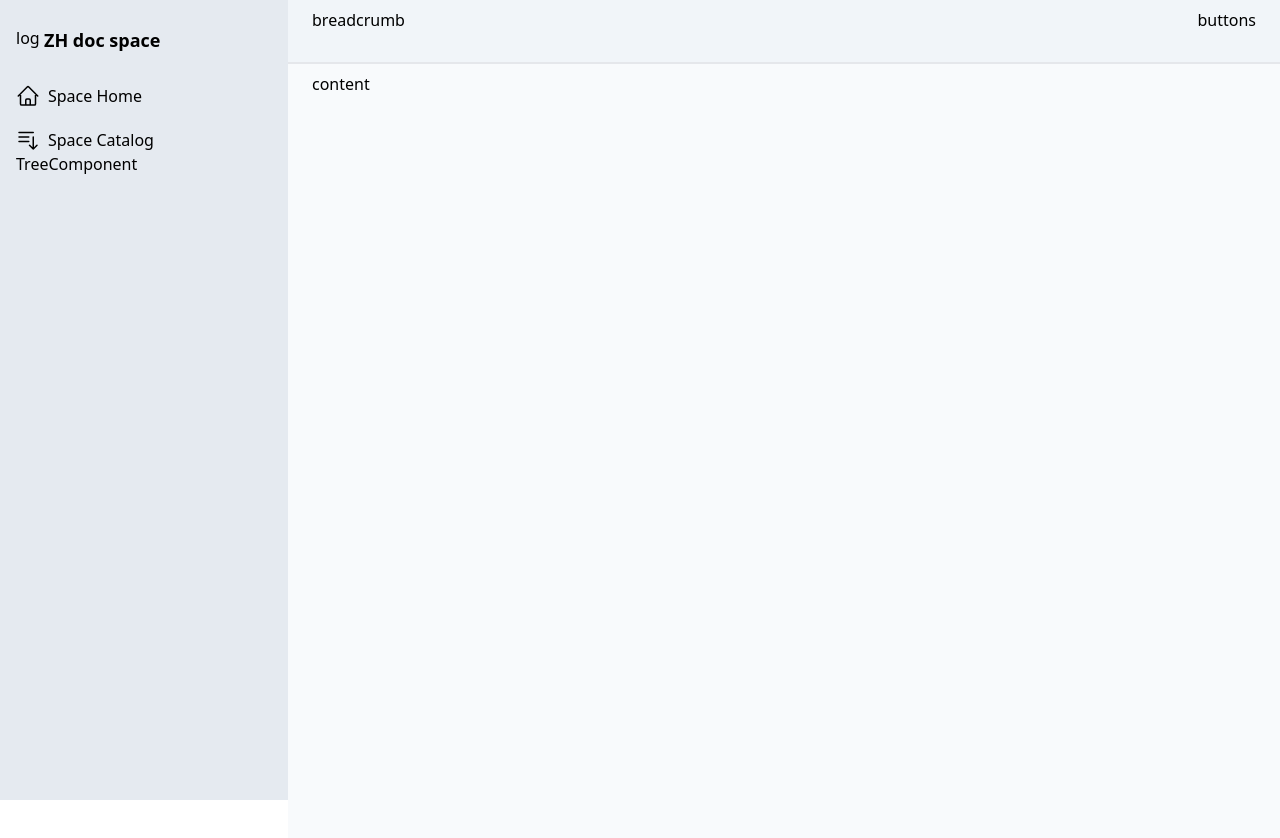
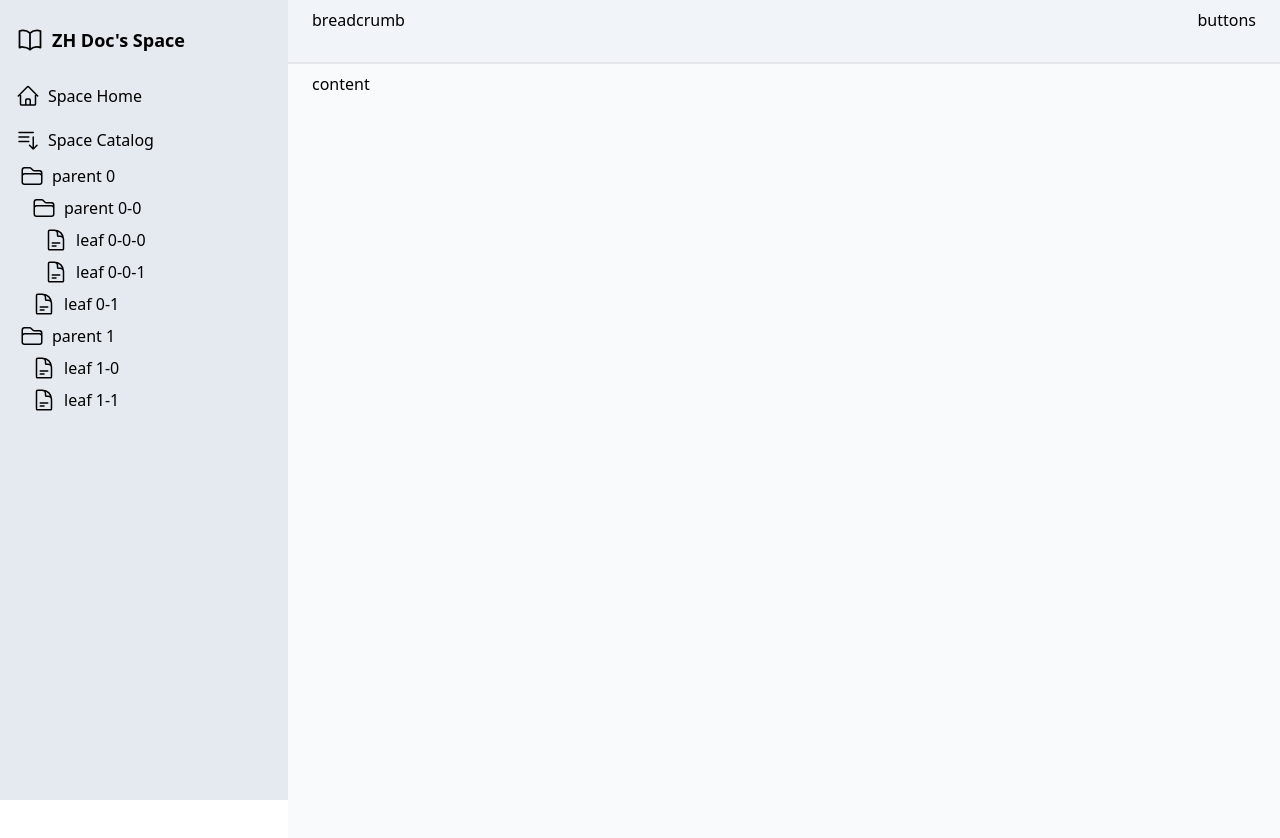
Before and after one commit to JacobChen22/zh-doc-front, a React (Vite) app: page / in a window 1280 px wide. Shown: the top 838 px of the page. Built offline with nearby package versions, Linux system fonts and the light colour scheme.

Commit message:
complete catalog tree

```diff
--- a/src/components/catalog-tree.tsx
+++ b/src/components/catalog-tree.tsx
@@ -1,25 +1,43 @@
-/**
- * demo data structure
- * const mocTreeData: any[] = [
- *     {
- *         title: 'parent 0',
- *         key: '0-0',
- *         children: [
- *             {title: 'leaf 0-0', key: '0-0-0', isLeaf: true},
- *             {title: 'leaf 0-1', key: '0-0-1', isLeaf: true},
- *         ],
- *     },
- *     {
- *         title: 'parent 1',
- *         key: '0-1',
- *         children: [
- *             {title: 'leaf 1-0', key: '0-1-0', isLeaf: true},
- *             {title: 'leaf 1-1', key: '0-1-1', isLeaf: true},
- *         ],
- *     },
- * ];
- */
+import {DocumentTextIcon, FolderIcon} from "@heroicons/react/24/outline";
+import React from "react";
 
-export default function CatalogTree() {
+export interface TreeData {
+    title: string,
+    key: string,
+    children?: TreeData[],
+}
+
+export default function CatalogTree({treeData}: { treeData: TreeData[] }) {
+    const onItemClick: Function = (item: TreeData) => {
+        console.log(item);
+    }
+
+    return (
+        <div className="flex flex-col text-base my-2">
+            {renderTree({data: treeData, onItemClick})}
+        </div>
+    )
 
 }
+
+function renderTree({data, onItemClick}: { data: TreeData[], onItemClick: Function }): React.JSX.Element {
+
+    return (
+        <>
+            {data.map((item) => (
+                <div key={item.key}>
+                    <div className="flex flex-row p-1 cursor-pointer hover:bg-slate-300 rounded" key={item.key}
+                         onClick={() => onItemClick(item)}>
+                        {item.children?.length ?? 0
+                            ? <FolderIcon className="h-6 mr-2"/>
+                            : <DocumentTextIcon className="h-6 mr-2"/>}
+                        <span className="font-normal">{item.title}</span>
+                    </div>
+                    <div className="ml-3">
+                        {item.children && renderTree({data: item.children, onItemClick})}
+                    </div>
+                </div>
+            ))}
+        </>
+    )
+}
--- a/src/components/doc-side-nav.tsx
+++ b/src/components/doc-side-nav.tsx
@@ -1,11 +1,39 @@
-import {BarsArrowDownIcon, HomeIcon} from "@heroicons/react/24/outline";
+import {BarsArrowDownIcon, BookOpenIcon, HomeIcon} from "@heroicons/react/24/outline";
+import CatalogTree, {TreeData} from "./catalog-tree.tsx";
 
 export default function DocSideNav() {
+
+    const mocTreeData: TreeData[] = [
+        {
+            title: 'parent 0',
+            key: '0-0',
+            children: [
+                {
+                    title: 'parent 0-0', key: '0-0-0', children: [
+                        {title: 'leaf 0-0-0', key: '0-0-0-0'},
+                        {title: 'leaf 0-0-1', key: '0-0-0-1'},
+                    ]
+                },
+                {title: 'leaf 0-1', key: '0-0-1'},
+            ],
+        },
+        {
+            title: 'parent 1',
+            key: '0-1',
+            children: [
+                {title: 'leaf 1-0', key: '0-1-0'},
+                {title: 'leaf 1-1', key: '0-1-1'},
+            ],
+        },
+    ];
+
     return (
         <div className="mx-4 my-4 flex flex-col grow">
             <div className="h-12 mb-4 flex flex-row justify-start items-center">
-                <div className="h-7 w-7">log</div>
-                <div className="text-lg font-semibold">ZH doc space</div>
+                <div className="h-7 w-7 mr-2">
+                    <BookOpenIcon/>
+                </div>
+                <div className="text-lg font-semibold">ZH Doc's Space</div>
             </div>
             <div className="h-8 mb-4 flex flex-row justify-start items-center">
                 <HomeIcon className="h-6 mr-2"/>
@@ -16,9 +44,7 @@ export default function DocSideNav() {
                     <BarsArrowDownIcon className="h-6 mr-2"/>
                     <div className="text-base font-medium">Space Catalog</div>
                 </div>
-                <div>
-                    TreeComponent
-                </div>
+                <CatalogTree treeData={mocTreeData}/>
             </div>
         </div>
     )
```
